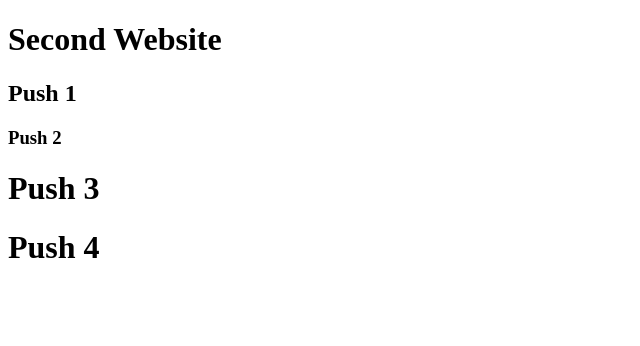
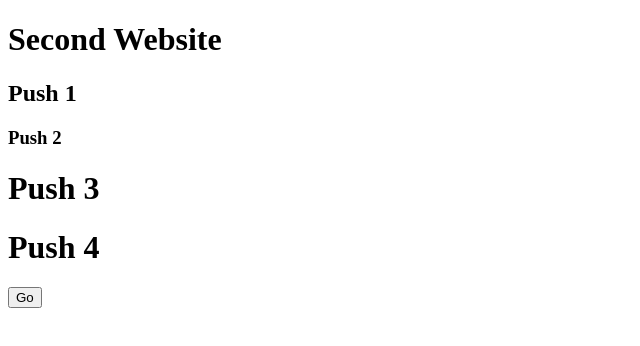
Before and after one commit to mdratulmiah2526/second-website, a plain HTML site: page index.html in a window 1280 px wide. Shown: the full height of the page, 0-640 px from the left. Drawn offline with Linux system fonts and the light colour scheme.

Commit message:
Update index.html

```diff
--- a/index.html
+++ b/index.html
@@ -11,5 +11,6 @@
         <h3>Push 2</h3>
         <h1>Push 3</h1>
         <h1>Push 4</h1>
+        <button>Go</button>
     </body>
 </html>
```
